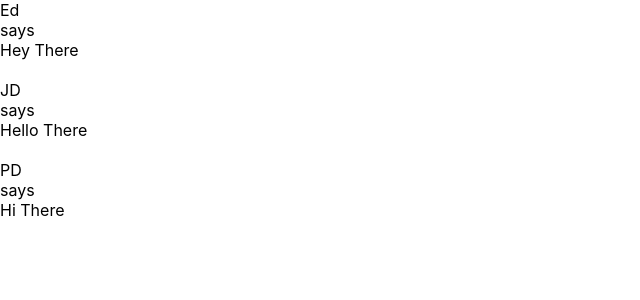
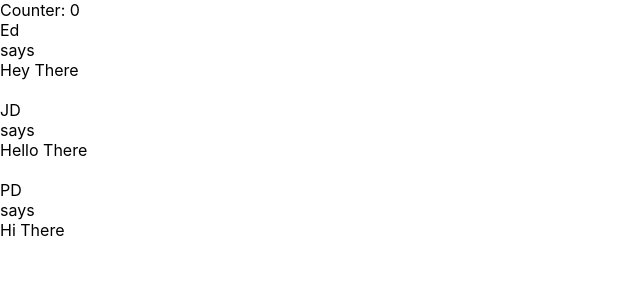
Before and after one commit to bawa93/learning-react, a React (Create React App) app: page / in a window 1280 px wide. Shown: the top 300 px of the page, without its empty margins (0-640 px from the left). Built offline with nearby package versions, Linux system fonts and the light colour scheme.

Commit message:
Integrated Redux with COmponents

```diff
--- a/src/App.js
+++ b/src/App.js
@@ -1,10 +1,11 @@
 import React from 'react'
 import Hello from './Hello.js';
-
+import { useSelector } from 'react-redux'
 import './App.css'
 import Users from './Users.js';
 function App() {
-  return (<div><Users></Users></div>);
+  const counter = useSelector(state => state.counter)
+  return (<div>Counter: { counter} <Users></Users></div>);
 }
 
 export default App;
--- a/src/index.js
+++ b/src/index.js
@@ -5,18 +5,21 @@ import App from './App';
 import reportWebVitals from './reportWebVitals';
 
 import { createStore } from 'redux'
+import { Provider } from 'react-redux'
 import allReducers from './reducers/index'
 
+
+const store = createStore(allReducers, window.__REDUX_DEVTOOLS_EXTENSION__ && window.__REDUX_DEVTOOLS_EXTENSION__())
+
+
 ReactDOM.render(
-  <React.StrictMode>
-    <App />
-  </React.StrictMode>,
+
+  <Provider store={store}><React.StrictMode><App /></React.StrictMode></Provider>
+  ,
   document.getElementById('root')
 );
 
 
-
-const store = createStore(allReducers, window.__REDUX_DEVTOOLS_EXTENSION__ && window.__REDUX_DEVTOOLS_EXTENSION__())
 
 store.subscribe(() => console.log(store.getState()))
 
```
